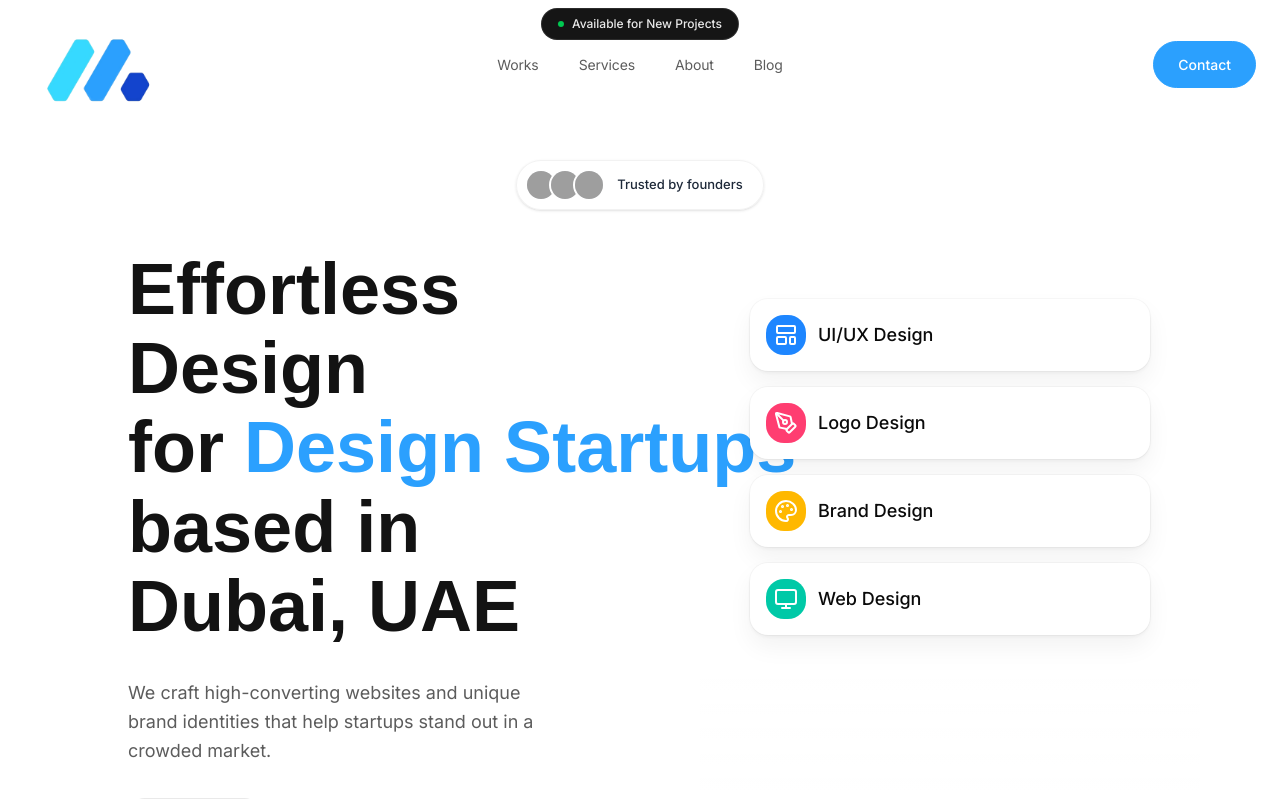
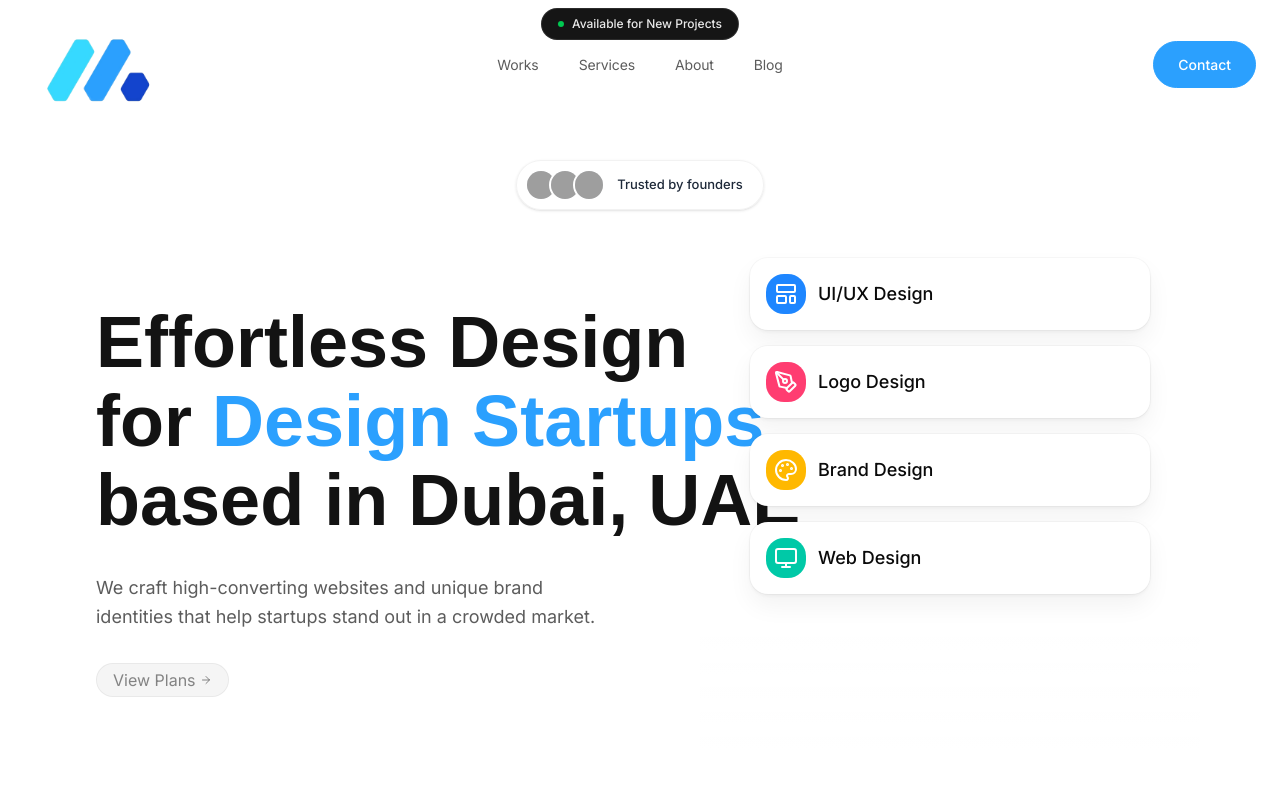
Before and after one commit to meronatic-dev1/meronatic-main, a Next.js app: page / in a window 1280 px wide. Shown: the top 799 px of the page. Built offline with nearby package versions, Linux system fonts and the light colour scheme; grey boxes are pictures that could not be loaded.

Commit message:
Fix Hero text wrapping and adjust responsive padding/font sizes

```diff
--- a/components/Hero.tsx
+++ b/components/Hero.tsx
@@ -51,7 +51,7 @@ export default function Hero() {
             </div> */}
 
             <motion.div
-                className="container mx-auto px-6 md:px-12 lg:px-20 relative z-10 flex flex-col items-center"
+                className="container mx-auto px-6 md:px-12 lg:px-12 xl:px-20 relative z-10 flex flex-col items-center"
                 variants={container}
                 initial="hidden"
                 animate="show"
@@ -74,17 +74,23 @@ export default function Hero() {
                 {/* Main Content Grid */}
                 <div className="grid lg:grid-cols-2 gap-12 items-center w-full mb-12">
                     {/* Left Column: Text Content */}
-                    <div className="flex flex-col items-start text-left lg:pl-12 lg:pr-12">
+                    <div className="flex flex-col items-start text-left lg:pl-4 lg:pr-4">
                         {/* Main Heading */}
-                        <h1 className="text-4xl md:text-[64px] lg:text-[72px] font-cal font-bold tracking-normal text-[#131313] leading-[1.1] mb-6 md:mb-8 w-full">
-                            <TextReveal text="Effortless Design" className="inline" /> <br className="hidden md:block" />
+                        <h1 className="text-4xl md:text-5xl lg:text-6xl xl:text-[72px] font-cal font-bold tracking-normal text-[#131313] leading-[1.1] mb-6 md:mb-8 w-full">
+                            <span className="whitespace-nowrap">
+                                <TextReveal text="Effortless Design" className="inline" />
+                            </span> <br className="hidden md:block" />
                             <span className="whitespace-nowrap">
                                 <TextReveal text="for" className="inline" />
                                 <span className="inline-block">&nbsp;</span>
                                 <TextReveal text="Design Startups" className="text-[#2ba0fe] inline" delay={0.2} />
                             </span>
                             <br className="hidden md:block" />
-                            <TextReveal text="based in Dubai, UAE" className="inline" delay={0.4} />
+                            <span className="whitespace-nowrap">
+                                <TextReveal text="based in Dubai," className="inline" delay={0.4} />
+                                <span className="inline-block">&nbsp;</span>
+                                <TextReveal text="UAE" className="inline" delay={0.4} />
+                            </span>
                         </h1>
 
                         {/* Subtext description */}
```
